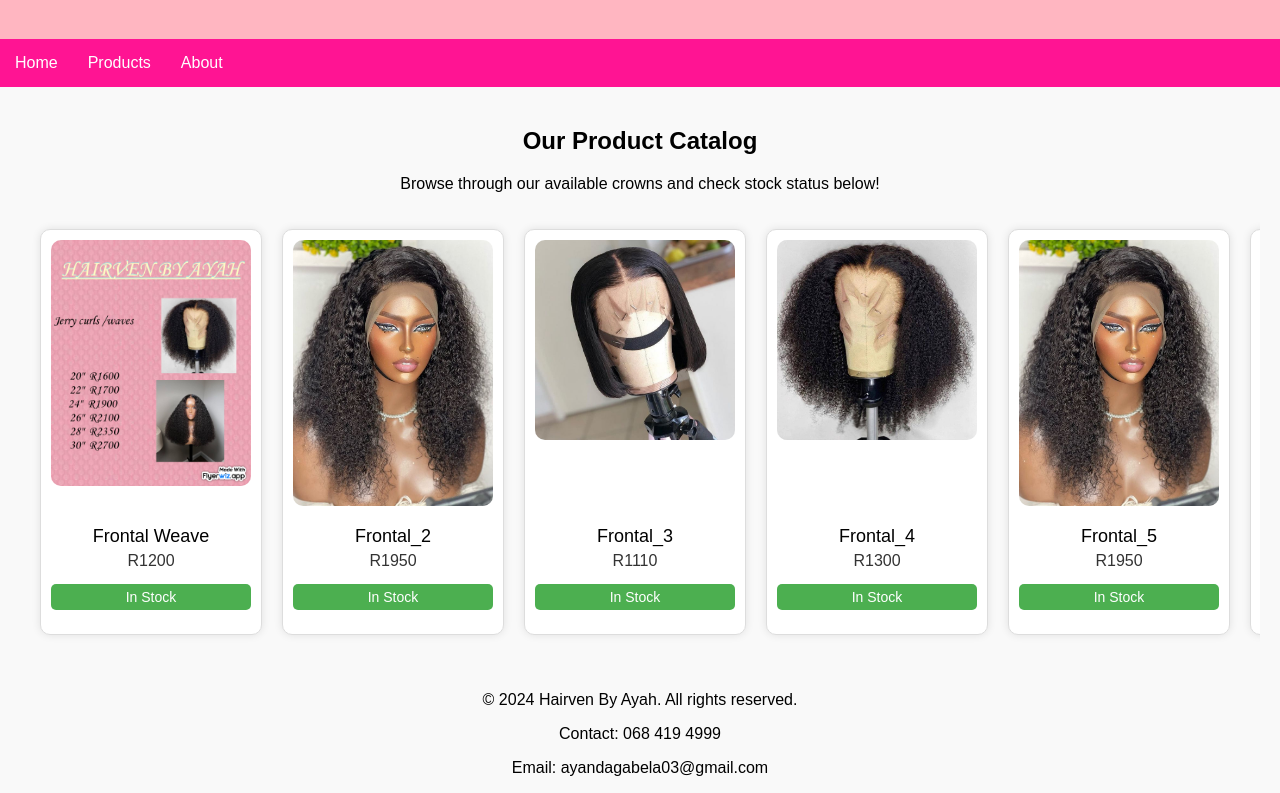
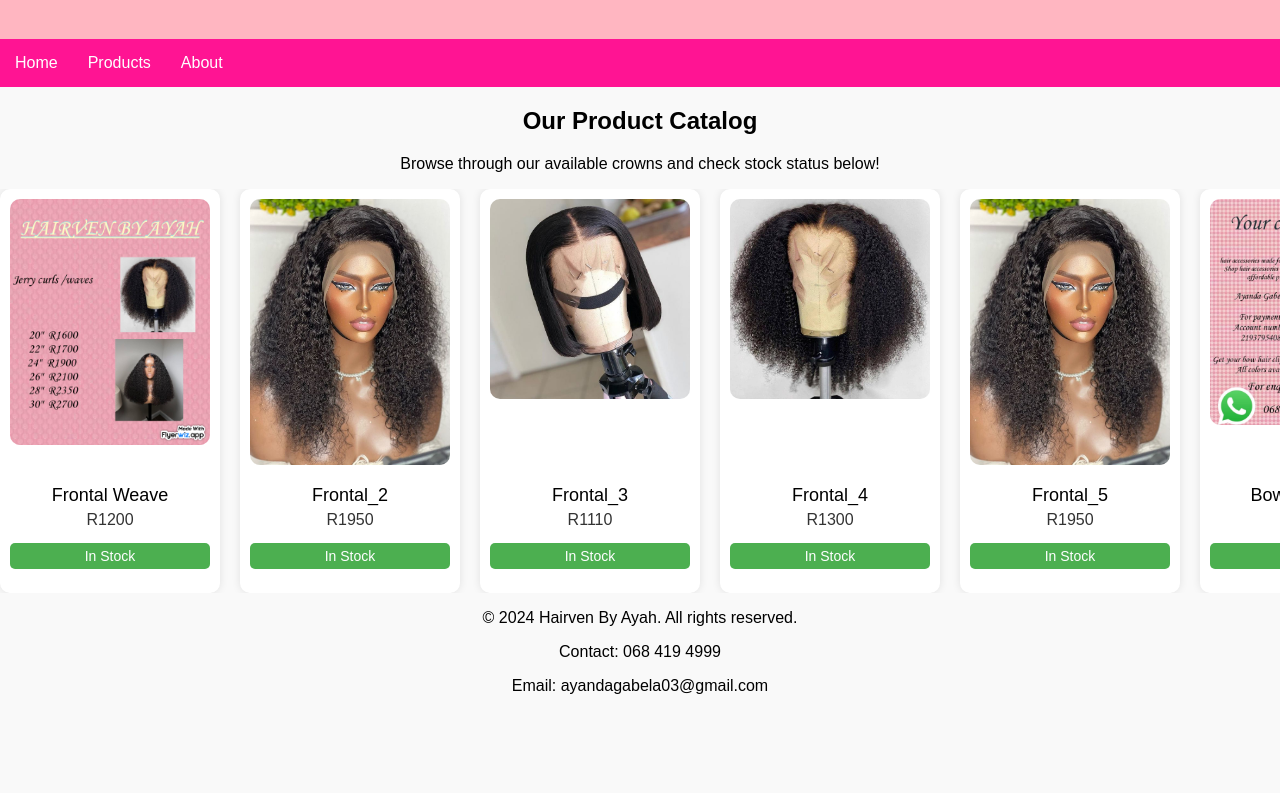
Before and after one commit to Kurisani23/Hairven_By_Ayanda, a plain HTML site: page products.html in a window 1280 px wide. Shown: the part 81-874 px from the top of the page. After the commit the page ends 800 px from the top, so only its background shows below. Drawn offline with Linux system fonts and the light colour scheme.

Commit message:
Update products.html

```diff
--- a/products.html
+++ b/products.html
@@ -38,23 +38,24 @@
             float: left;
         }
         .container {
-            padding: 20px;
+            padding: 0px;
         }
         .slideshow-container {
             display: flex;
             overflow-x: auto;
             scroll-snap-type: x mandatory;
-            gap: 20px;
-            padding: 20px;
+            gap: 20px; /* Keep this if you want spacing between products */
+            padding: 0; /* Remove padding */
+            margin: 0; /* Remove margin */
         }
         .slideshow-container::-webkit-scrollbar {
             display: none; /* Hide scrollbar for a cleaner look */
         }
         .product {
             background-color: #fff;
-            border: 1px solid #ddd;
+            border: none; /* Remove border */
             border-radius: 10px;
-            padding: 10px;
+            padding: 10px; /* Adjust if you want some internal space */
             width: 200px;
             flex: none;
             scroll-snap-align: center;
@@ -67,7 +68,7 @@
         .product img {
             width: 100%;
             border-radius: 10px;
-            margin-bottom: 10px; /* Add space between the image and text */
+            margin-bottom: 10px; /* Keep this for space between image and text */
         }
         .product-details {
             margin-top: auto; /* Pushes the text details to the bottom */
```
